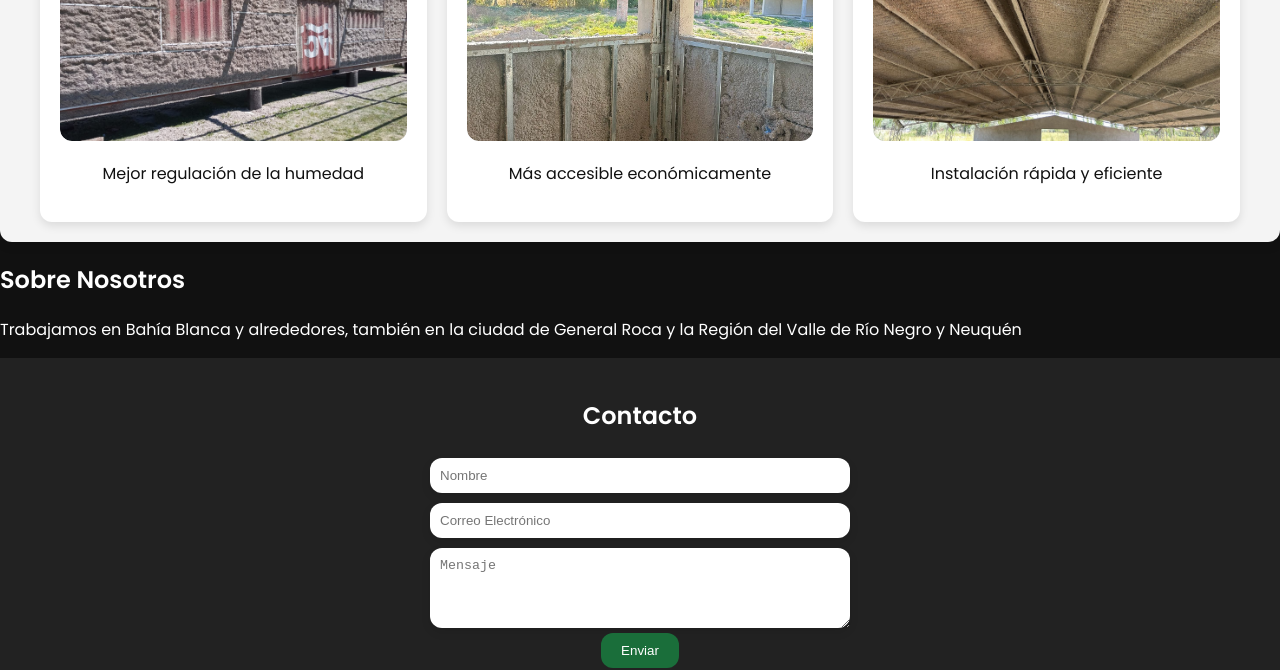
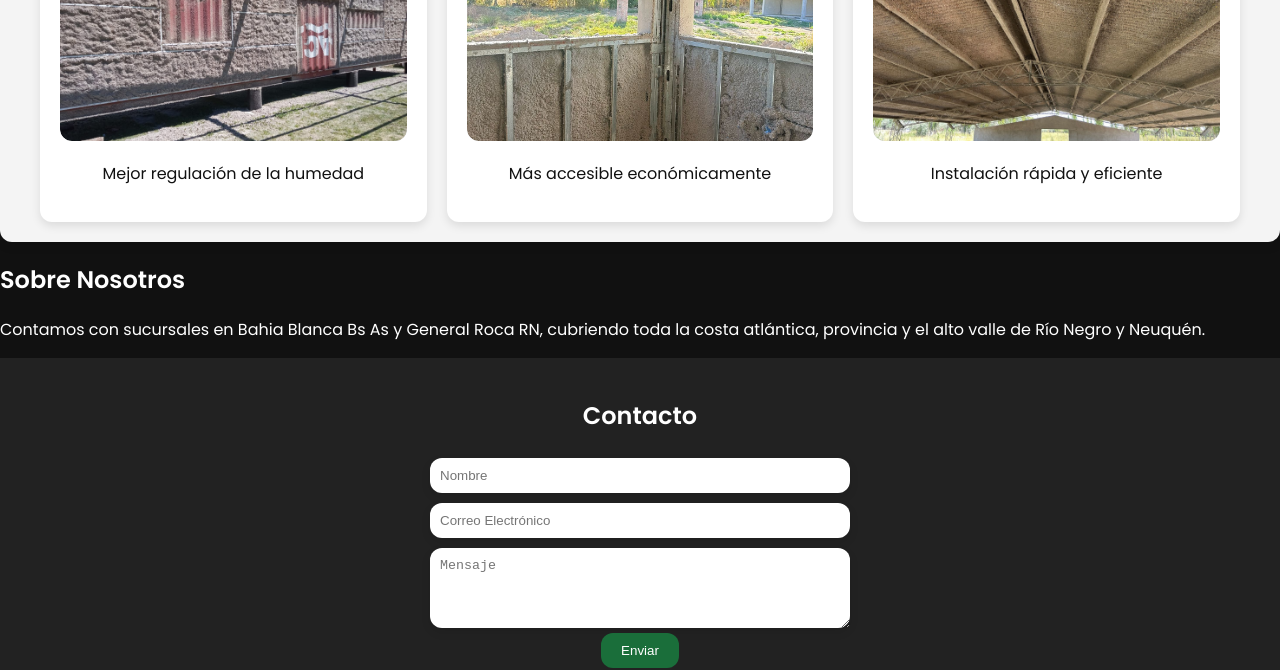
Before and after one commit to castellarosantiago/Praiconsrl, a website: page frontend/index.html in a window 1280 px wide. Shown: the part 1851-2521 px from the top of the page. Drawn offline with nearby package versions, Linux system fonts and the light colour scheme.

Commit message:
about us text

```diff
--- a/frontend/index.html
+++ b/frontend/index.html
@@ -88,8 +88,7 @@
     <section class="sobre-nosotros">
         <h2>Sobre Nosotros</h2>
         <p>
-        Trabajamos en Bahía Blanca y alrededores, también en la ciudad de General Roca y la Región del Valle de Río Negro y Neuquén
-        </p>
+            Contamos con sucursales en Bahia Blanca Bs As y General Roca RN, cubriendo toda la costa atlántica, provincia y el alto valle de Río Negro y Neuquén.
     </section>
 
     <footer class="footer">
```
